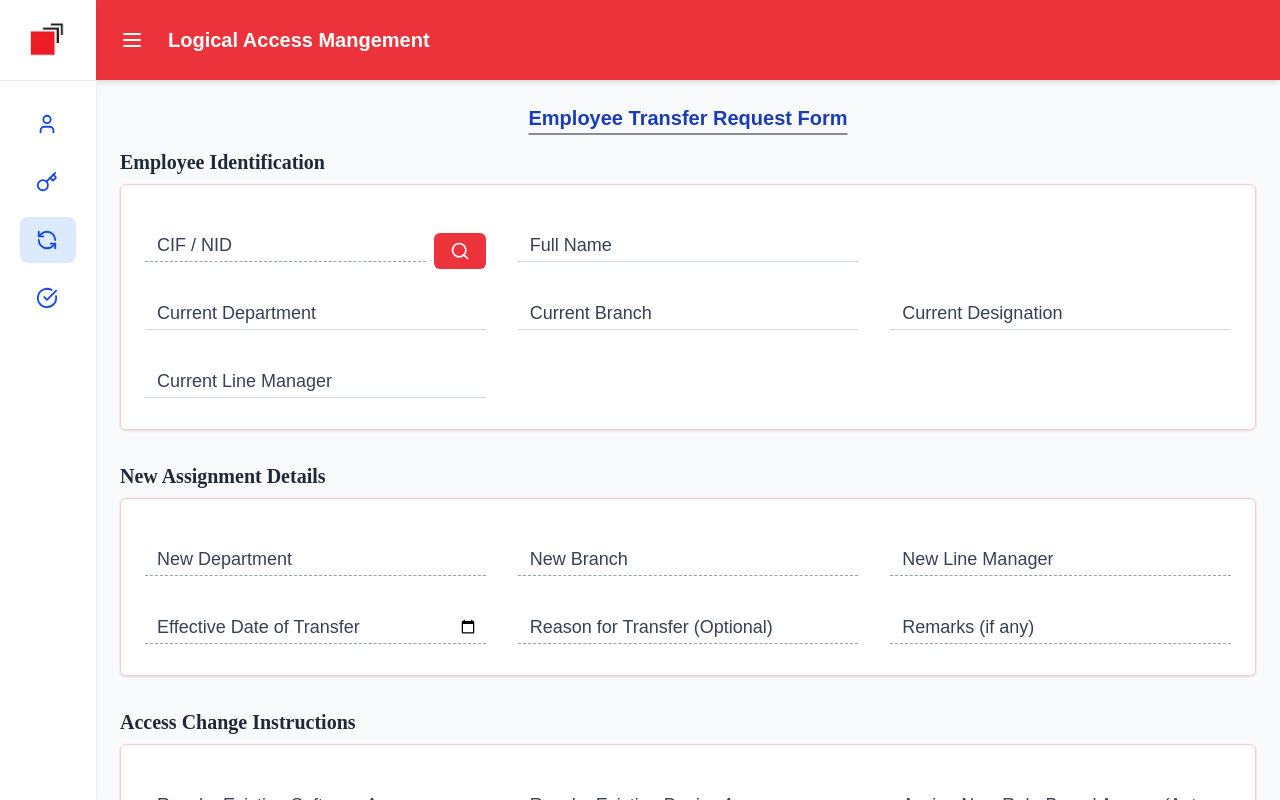
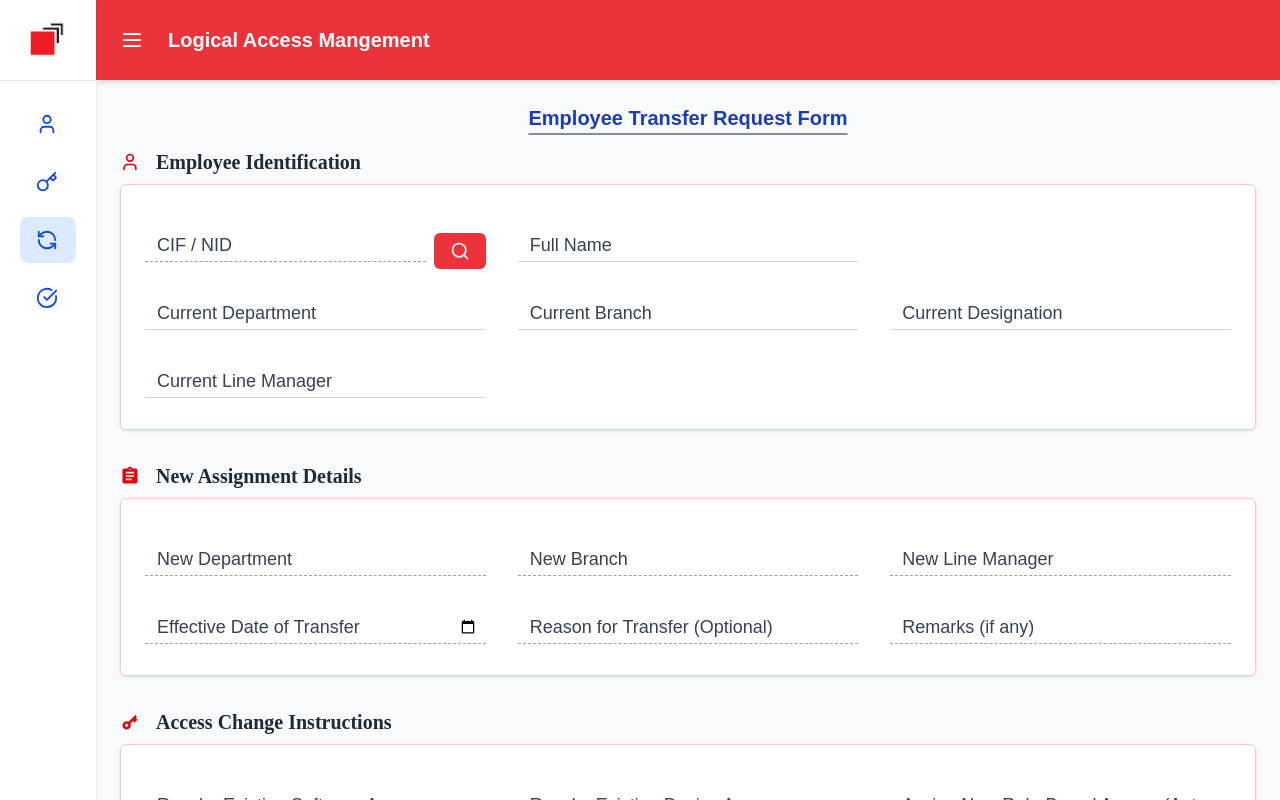
Before and after one commit to Nazmul-karim-tanvir-2nd/lamCodes, a React (Vite) app in the folder lamFrontend/: page /employee-transfer in a window 1280 px wide. Built offline with nearby package versions, Linux system fonts and the light colour scheme; a web font is replaced by a local one.

Commit message:
will update icons later

```diff
--- a/lamFrontend/src/pages/employeeTransfer/EmployeeTransfer.jsx
+++ b/lamFrontend/src/pages/employeeTransfer/EmployeeTransfer.jsx
@@ -2,8 +2,12 @@ import { useEffect } from 'react';
 import useUserFormStore from '../../store/useUserFormStore';
 import FloatingInput from '../../components/custom/FloatingInput';
 import { SectionTitle } from '../../components/SectionTitle';
-import { Search } from 'lucide-react';
+import { Search, User } from 'lucide-react';
 import dummyUsers from '../../data/dummyUser';
+import { FaIdBadge } from 'react-icons/fa';
+import { MdAssignment } from 'react-icons/md';
+import { RiKey2Fill } from 'react-icons/ri';
+import { BsCheck2Circle } from 'react-icons/bs';
 
 const EmployeeTransfer = () => {
     const { formData, updateField } = useUserFormStore();
@@ -44,7 +48,7 @@ const EmployeeTransfer = () => {
             </h1>
 
             {/* Employee Identification */}
-            <SectionTitle className="mb-3">Employee Identification</SectionTitle>
+            <SectionTitle className="mb-3"><User className="w-5 h-5 text-red-600 mr-2" />Employee Identification</SectionTitle>
             <section className="bg-white rounded-md border border-red-200 px-6 py-6 grid grid-cols-1 md:grid-cols-3 gap-y-2 md:gap-y-2 gap-x-4 md:gap-x-8 mb-8 shadow">
                 {/* CIF + Search button share same column */}
                 <div className="flex gap-2 items-end">
@@ -83,7 +87,7 @@ const EmployeeTransfer = () => {
             </section>
 
             {/* New Assignment Details */}
-            <SectionTitle className="mb-3">New Assignment Details</SectionTitle>
+            <SectionTitle className="mb-3"><MdAssignment className="w-5 h-5 text-red-600 mr-2" />New Assignment Details</SectionTitle>
             <section className="bg-white rounded-md border border-red-200 px-6 py-6 grid grid-cols-1 md:grid-cols-3 gap-y-2 md:gap-y-2 gap-x-4 md:gap-x-8 mb-8 shadow">
                 <FloatingInput label="New Department" name="newDepartment" value={formData.newDepartment} onChange={handleChange} />
                 <FloatingInput label="New Branch" name="newBranch" value={formData.newBranch} onChange={handleChange} />
@@ -94,7 +98,7 @@ const EmployeeTransfer = () => {
             </section>
 
             {/* Access Change Instructions */}
-            <SectionTitle className="mb-3">Access Change Instructions</SectionTitle>
+            <SectionTitle className="mb-3"><RiKey2Fill className="w-5 h-5 text-red-600 mr-2" />Access Change Instructions</SectionTitle>
             <section className="bg-white rounded-md border border-red-200 px-6 py-6 grid grid-cols-1 md:grid-cols-3 gap-y-2 md:gap-y-2 gap-x-4 md:gap-x-8 mb-8 shadow">
                 <FloatingInput label="Revoke Existing Software Access" name="revokeSoftware" value={formData.revokeSoftware} onChange={handleChange} />
                 <FloatingInput label="Revoke Existing Device Access" name="revokeDevice" value={formData.revokeDevice} onChange={handleChange} />
@@ -103,7 +107,7 @@ const EmployeeTransfer = () => {
             </section>
 
             {/* Approval & Submission Info */}
-            <SectionTitle className="mb-3">Approval & Submission Info</SectionTitle>
+            <SectionTitle className="mb-3"><BsCheck2Circle className="w-5 h-5 text-red-600 mr-2" />Approval & Submission Info</SectionTitle>
             <section className="bg-white rounded-md border border-red-200 px-6 py-6 grid grid-cols-1 md:grid-cols-3 gap-y-2 md:gap-y-2 gap-x-4 md:gap-x-8 mb-8 shadow">
                 <FloatingInput label="Requested By" name="requestedBy" value={formData.requestedBy} onChange={handleChange} />
                 <FloatingInput label="Request Date" name="requestDate" type="date" value={formData.requestDate} disabled />
```
